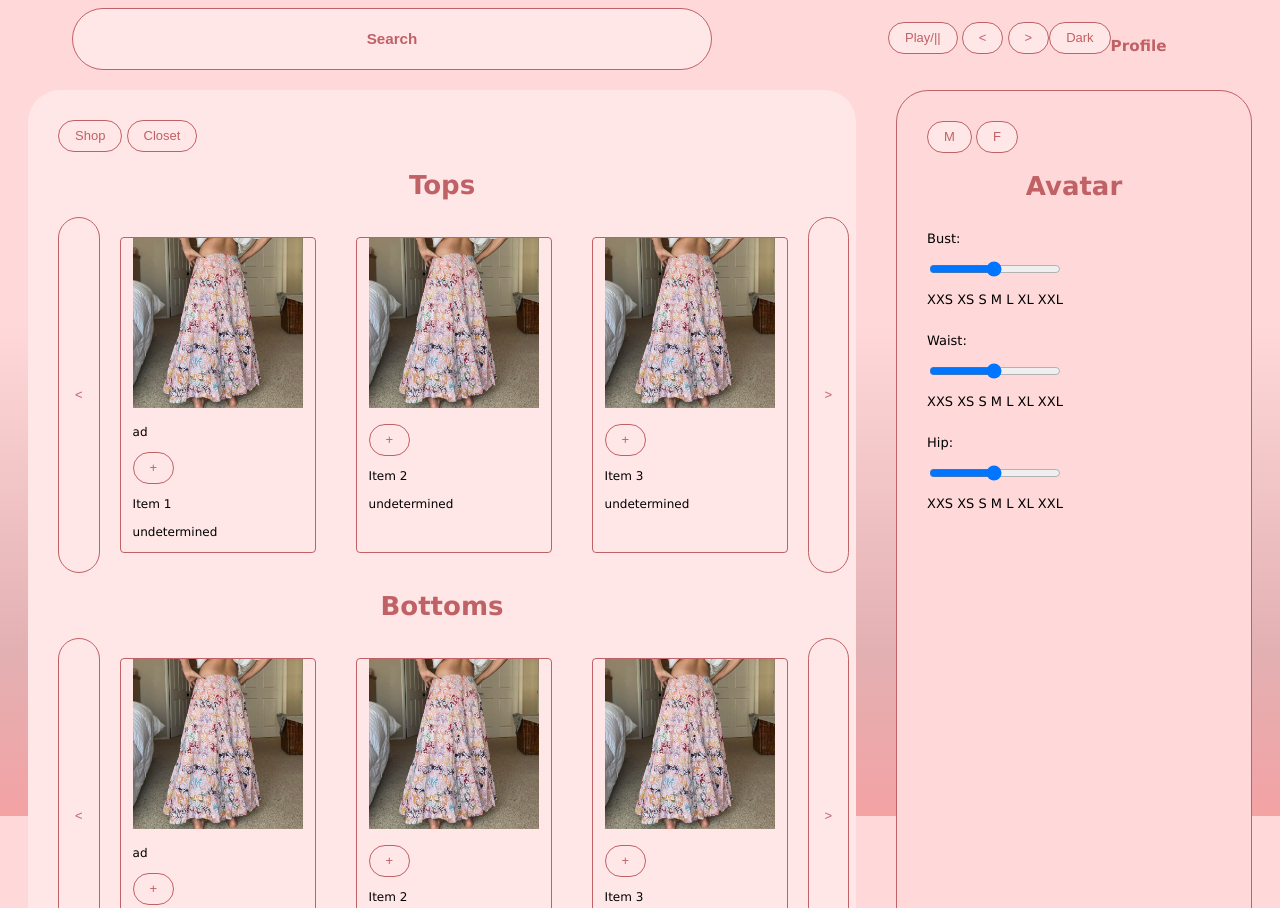
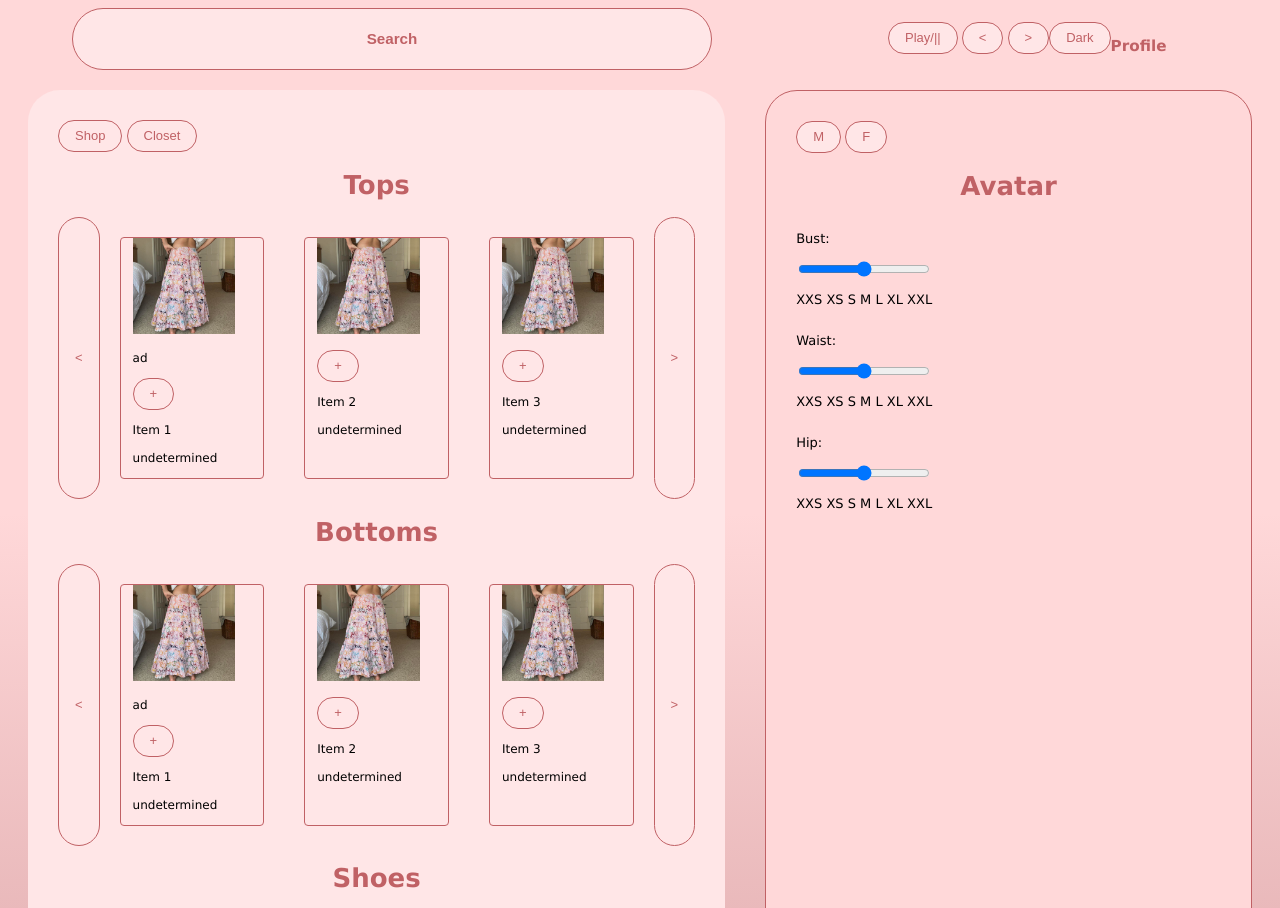
Before and after one commit to GaelleChar/closet_avatar, a plain HTML site: page index.html in a window 1280 px wide. Shown: the top 908 px of the page. Drawn offline with nearby package versions, Linux system fonts and the light colour scheme.

Commit message:
deal w/ bg

```diff
--- a/style.css
+++ b/style.css
@@ -3,7 +3,7 @@ body{
     font-size: small;
     font-family: Verdana, Geneva, Tahoma, sans-serif;
     background: linear-gradient( #FFD8D9 0%,#FFD8D9 40%, #E3B0B2 80%, #F4A2A4 100%);
-    height: 100vh;
+    height: 100%;
 }
 #search{
     width: 60vw;
@@ -111,11 +111,10 @@ h1, h2{
 
 }
 img{
-    width: 170px;
-    height: 170px;
+    width: 8vw;
+    height: 12vh;
 }
 #container3D{
-/*hello*/
 }
 canvas{
     position: relative;
```
